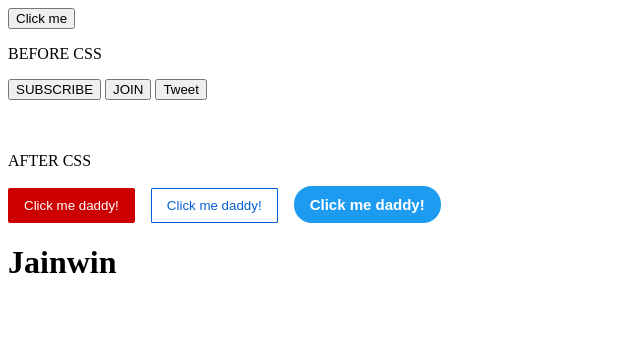
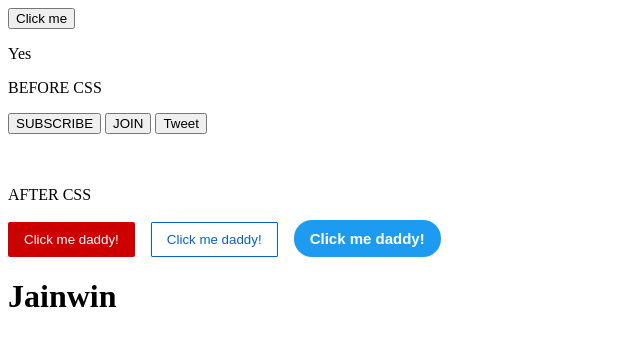
Before and after one commit to AadiJainwin/portfolio, a plain HTML site: page index.html in a window 1280 px wide. Shown: the whole page, without its empty margins (0-640 px from the left). Drawn offline with Linux system fonts and the light colour scheme.

Commit message:
Update index.html

```diff
--- a/index.html
+++ b/index.html
@@ -14,7 +14,7 @@
     }
 </script>
 <button onclick="myFunction()">Click me</button>
-
+<P>Yes</P>
 <p id="demo"></p>
  <p>BEFORE CSS</p>
   <button>SUBSCRIBE</button>
```
